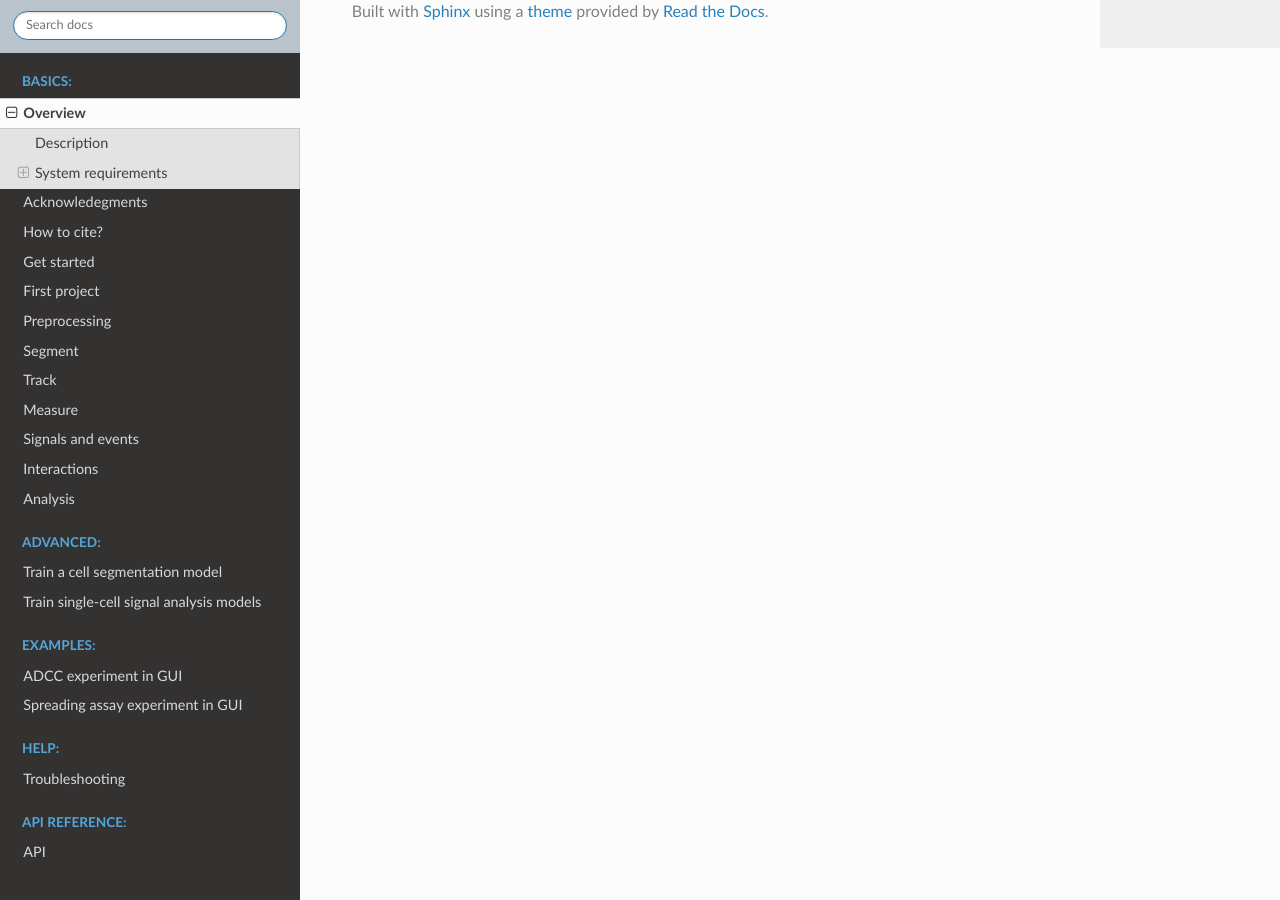
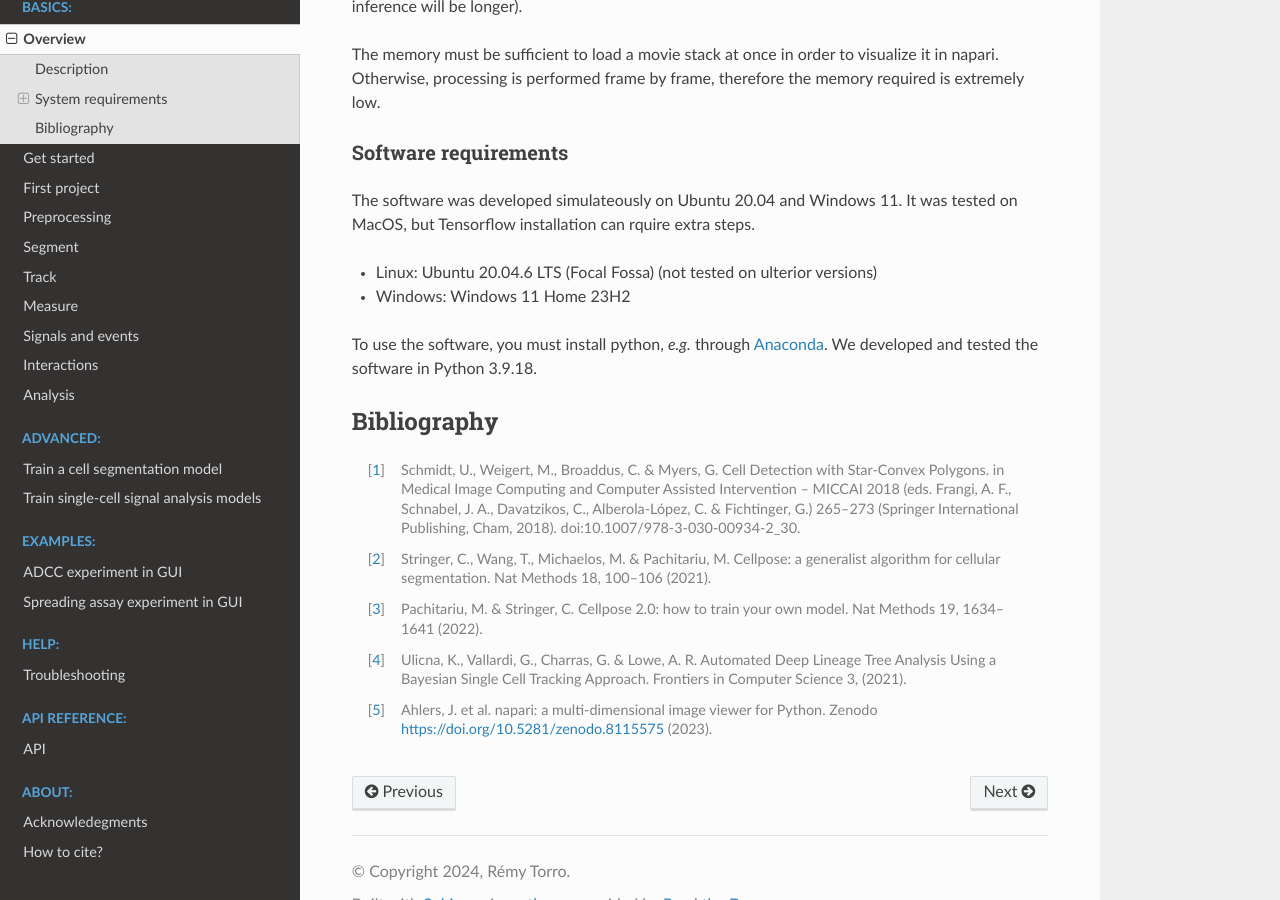
Before and after one commit to remyeltorro/celldetective, a Sphinx documentation site: the page built from docs/source/overview.rst, in a window 1280 px wide and 900 px high, scrolled down 1977 px. Built offline with Sphinx 7.4.7 and the Read the Docs theme 3.1.0, drawn with Linux system fonts in a browser that asks for light colours; pages that are not in the unit, such as notebooks, are missing from menus; some of the changed text lies outside the part shown.

Commit message:
docs: updates for readability

```diff
--- a/docs/source/overview.rst
+++ b/docs/source/overview.rst
@@ -6,6 +6,12 @@
 
 Description
 -----------
+
+.. figure:: _static/workflow.png
+    :width: 100%
+    :align: center
+    :alt: celldetective_workflow
+
 
 Despite notable efforts in the development of user-friendly software that integrate state-of-the-art solutions to perform single cell analysis, very few are designed for time-lapse data and even less for multimodal problems where cells populations are mixed and can only be separated through the use of multimodal information. Few software solutions provide, to our knowledge, the extraction of response functions from single cell events, such as the dynamic survival of a population directly in the GUI, as coding skills are usually required to do so. We want to study complex data which is often multimodal time lapse microscopy images of interacting cell populations, without loss of generality. With a high need for an easy-to-use, no-coding-skill-required software adapted for images and intended for biologists, we introduce **Celldetective**, an open-source python-based software with the following highlight features:
 
@@ -44,3 +50,17 @@
 - Windows: Windows 11 Home 23H2
 
 To use the software, you must install python, *e.g.* through `Anaconda <https://www.anaconda.com/download>`_. We developed and tested the software in Python 3.9.18.
+
+
+Bibliography
+------------
+
+.. [#] Schmidt, U., Weigert, M., Broaddus, C. & Myers, G. Cell Detection with Star-Convex Polygons. in Medical Image Computing and Computer Assisted Intervention – MICCAI 2018 (eds. Frangi, A. F., Schnabel, J. A., Davatzikos, C., Alberola-López, C. & Fichtinger, G.) 265–273 (Springer International Publishing, Cham, 2018). doi:10.1007/978-3-030-00934-2_30.
+
+.. [#] Stringer, C., Wang, T., Michaelos, M. & Pachitariu, M. Cellpose: a generalist algorithm for cellular segmentation. Nat Methods 18, 100–106 (2021).
+
+.. [#] Pachitariu, M. & Stringer, C. Cellpose 2.0: how to train your own model. Nat Methods 19, 1634–1641 (2022).
+
+.. [#] Ulicna, K., Vallardi, G., Charras, G. & Lowe, A. R. Automated Deep Lineage Tree Analysis Using a Bayesian Single Cell Tracking Approach. Frontiers in Computer Science 3, (2021).
+
+.. [#] Ahlers, J. et al. napari: a multi-dimensional image viewer for Python. Zenodo https://doi.org/10.5281/zenodo.8115575 (2023).
```
Also changed, not shown: docs/source/get-started.rst (+13 -6 lines), docs/source/index.rst (+6 -2 lines), docs/source/preprocessing.rst (+65 -21 lines).
